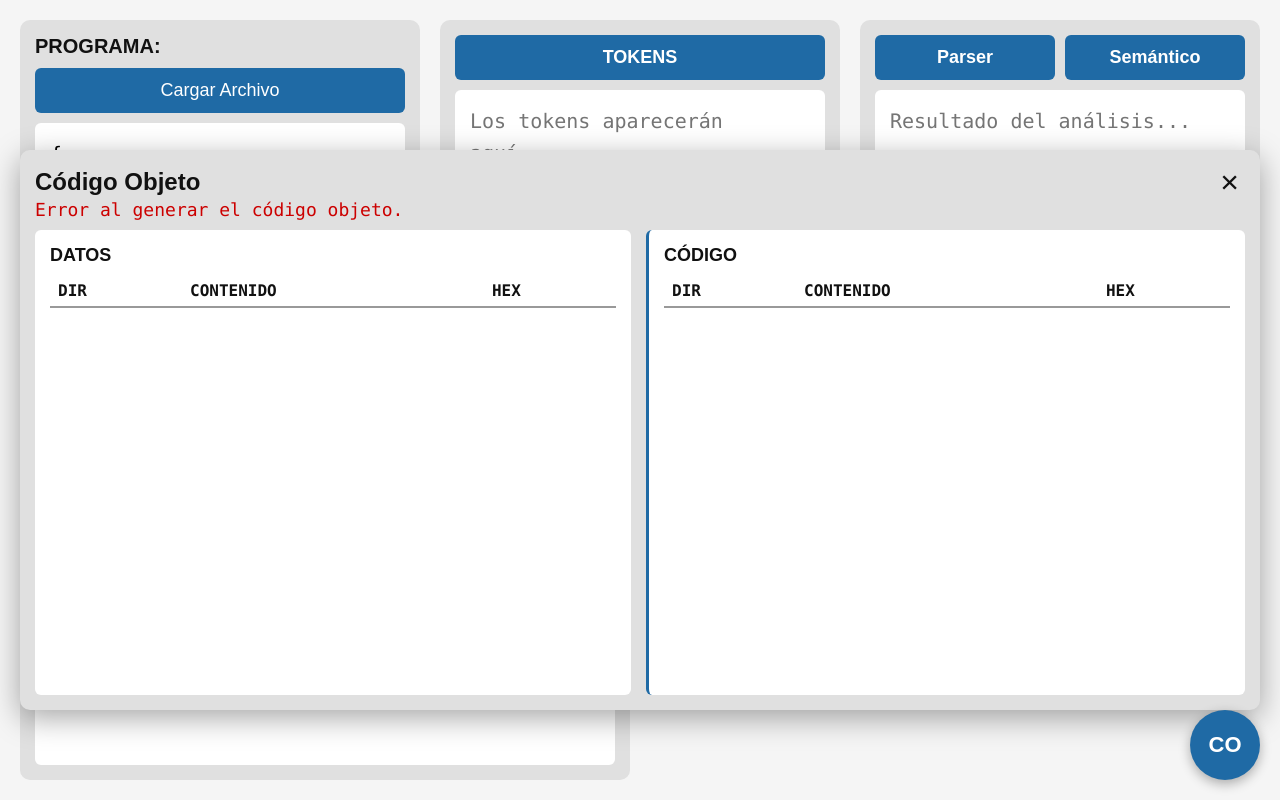
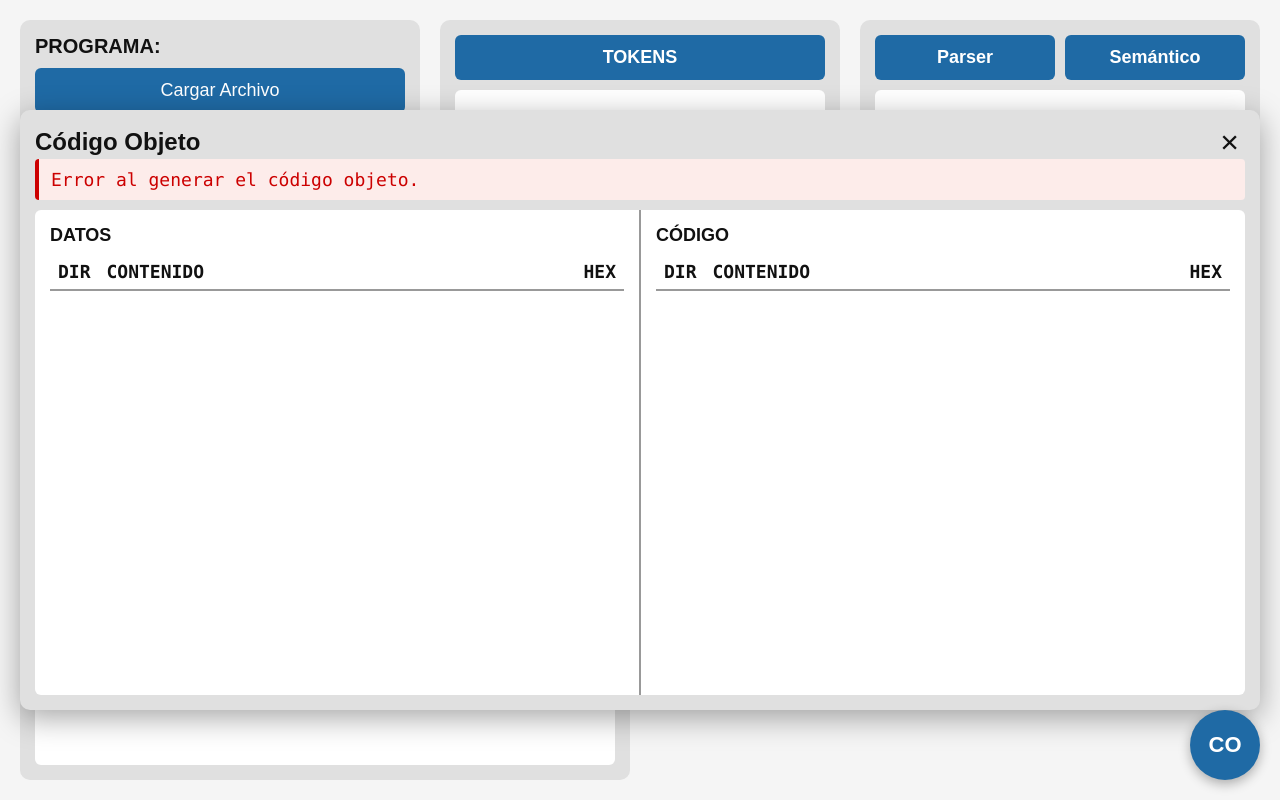
Before and after one commit to jsvdr/pyngoc, a plain HTML site: page frontend/index.html in a window 1280 px wide. Both pictures are taken after a click on the button "CO". Drawn offline with Linux system fonts and the light colour scheme; no server answers.

Commit message:
fix: iguala el panel CO al estilo del panel CI

```diff
--- a/frontend/index.html
+++ b/frontend/index.html
@@ -122,10 +122,10 @@
 
     <div id="errorCO" class="co-error"></div>
 
-    <div class="co-cuerpo">
+    <div class="co-tabla-contenedor">
 
       <!-- DATOS -->
-      <section class="co-seccion">
+      <section class="co-grupo">
 
         <h3>DATOS</h3>
 
@@ -147,7 +147,7 @@
 
 
       <!-- CÓDIGO -->
-      <section class="co-seccion">
+      <section class="co-grupo">
 
         <h3>CÓDIGO</h3>
 
--- a/frontend/style.css
+++ b/frontend/style.css
@@ -313,15 +313,13 @@ textarea {
 .co-panel {
   position: fixed;
 
-  left: 50%;
+  right: 20px;
   bottom: 90px;
-
-  transform: translateX(-50%);
 
   z-index: 10;
 
-  width: min(1500px, calc(100vw - 40px));
-  height: min(70vh, 700px);
+  width: min(1600px, calc(100vw - 40px));
+  height: min(75vh, 760px);
 
   display: flex;
   flex-direction: column;
@@ -403,19 +401,36 @@ textarea {
 }
 
 
-.co-cuerpo {
+/* Con errores, que se vean bien: no es solo un renglón perdido. */
+.co-error:not(:empty) {
+  padding: 10px 12px;
+
+  border-left: 4px solid #cc0000;
+
+  background-color: #fdecea;
+
+  border-radius: 4px;
+}
+
+
+/* Igual que el contenedor del CI: un solo recuadro blanco con scroll. */
+.co-tabla-contenedor {
   flex: 1;
 
   min-height: 0;
 
   display: flex;
 
-  gap: 15px;
+  overflow: hidden;
+
+  background-color: white;
+
+  border-radius: 6px;
 }
 
 
 /* Cada mitad tiene su propio encabezado y su propio scroll. */
-.co-seccion {
+.co-grupo {
   flex: 1;
 
   min-width: 0;
@@ -423,23 +438,19 @@ textarea {
   overflow: auto;
 
   padding: 15px;
-
-  background-color: white;
-
-  border-radius: 6px;
 }
 
 
-.co-seccion h3 {
+.co-grupo h3 {
   margin: 0 0 10px;
 
   font-size: 18px;
 }
 
 
-/* Separador vertical entre DATOS y CÓDIGO. */
-.co-seccion + .co-seccion {
-  border-left: 3px solid #1f6aa5;
+/* Separador vertical entre DATOS y CÓDIGO, como el borde del CI. */
+.co-grupo + .co-grupo {
+  border-left: 2px solid #999;
 }
 
 
@@ -453,7 +464,7 @@ textarea {
     "Courier New",
     monospace;
 
-  font-size: 16px;
+  font-size: 18px;
 
   line-height: 1.6;
 
@@ -475,6 +486,13 @@ textarea {
 
 .tabla-co th {
   border-bottom: 2px solid #999;
+}
+
+
+/* CONTENIDO se queda con todo el ancho sobrante: es la parte más grande. */
+.tabla-co th:nth-child(2),
+.tabla-co td:nth-child(2) {
+  width: 100%;
 }
 
 
@@ -500,15 +518,15 @@ textarea {
   }
 
 
-  .co-cuerpo {
+  .co-tabla-contenedor {
     flex-direction: column;
   }
 
 
-  .co-seccion + .co-seccion {
+  .co-grupo + .co-grupo {
     border-left: none;
 
-    border-top: 3px solid #1f6aa5;
+    border-top: 2px solid #999;
   }
 
 }
```
Also changed, not shown: 1 other file.
